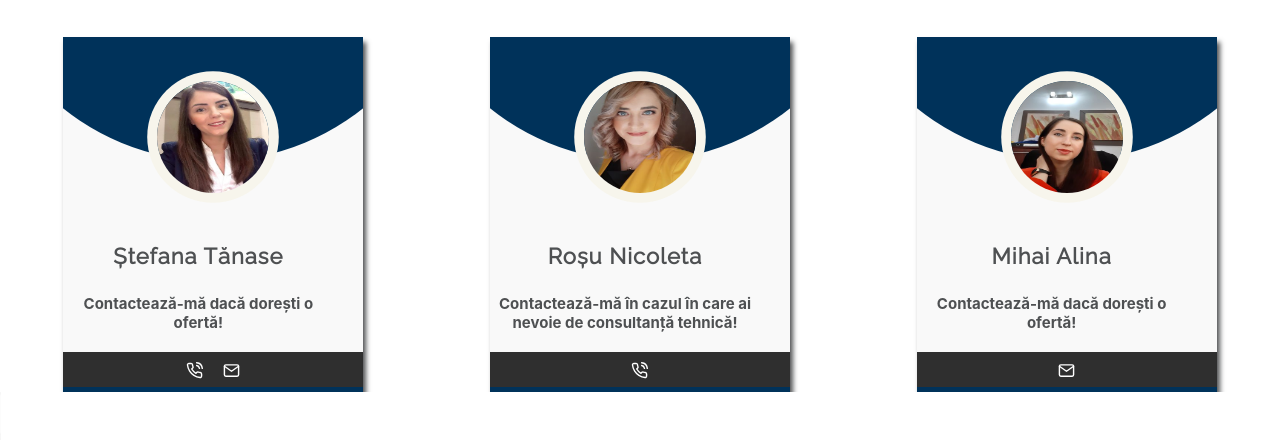
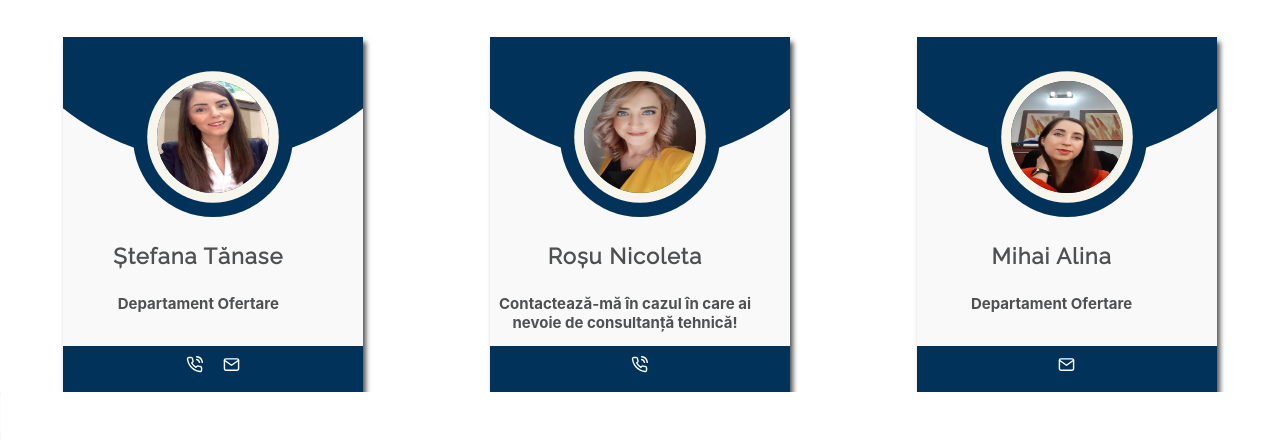
Before and after one commit to bmarcu13/work-management-website, a React (Create React App) app: page /contact in a window 1280 px wide. Shown: the part 830-1270 px from the top of the page. Built offline with nearby package versions, Linux system fonts and the light colour scheme.

Commit message:
small changes in styling, margins, team colors

```diff
--- a/src/Components/Footer/Footer.css
+++ b/src/Components/Footer/Footer.css
@@ -50,10 +50,6 @@
     text-align: center;
     font-size: 22px;
     position: relative;
-}
-.footer-left-container img {
-    width: 300px;
-    height: auto;
 }
 
 .footer-left-container p {
--- a/src/Screens/CarierePage/Cariere.css
+++ b/src/Screens/CarierePage/Cariere.css
@@ -50,6 +50,12 @@
     text-align: center;
 }
 @media (max-width: 800px) {
+    .team-beliefs .item-content{
+        display: flex;
+        flex-wrap: wrap;
+        padding: 0px 30px;
+        width: 95%;
+    }
     .team-beliefs {
         display: flex;
         flex-direction: column;
@@ -57,6 +63,11 @@
     .item-title {
         font-size: 2rem;
         width: 100%;
+        text-align: center;
+    }
+    .job-search h2{
+        margin-left: 10px;
+        margin-right: 10px;
         text-align: center;
     }
 }
@@ -77,6 +88,7 @@
 .job-card-wrapper{
     margin-top: 20px;
     margin-left: 20px;
+    margin-bottom: 10px;
     display: flex;
     /* align-items: center; */
     flex-direction: column;
--- a/src/Screens/ContactPage/ContactPage.css
+++ b/src/Screens/ContactPage/ContactPage.css
@@ -48,7 +48,7 @@
     box-shadow:3px 5px 5px #4e5052;
 }
 .our-team:hover{
-    border-bottom: 5px solid #2f2f2f;
+    border-bottom: 5px solid #00325a;
 }
 
 .our-team .pic{
@@ -74,14 +74,14 @@
 }
 .our-team:hover .pic:before{
 
-    background: #2f2f2f;
+    background: #00325a;
  }
 .our-team .pic:after {
     content: "";
     width: 100%;
     height: 100%;
     border-radius: 50%;
-    background: #ffffff00;
+    background: #00325a;
     position: absolute;
     top: 0;
     left: 0;
@@ -109,7 +109,7 @@
 .our-team .team-content{  width: 90%; display: flex; flex-direction: column;justify-content: center;}
 .our-team .name{
     font-size: 22px;
-    font-weight: 700;
+    font-weight: 900;
     color: #4e5052;
     letter-spacing: 1px;
     margin-bottom: 5px;
@@ -125,9 +125,9 @@
     width: 100%;
     padding: 0;
     margin: 0;
-    background: #2f2f2f;
+    background: #00325a;
     position: absolute;
-
+    bottom: 0;
     left: 0;
     transition: all 0.5s ease 0s;
 }
--- a/src/Screens/ContactPage/ContactPage.js
+++ b/src/Screens/ContactPage/ContactPage.js
@@ -127,7 +127,7 @@ export default function ContactPage() {
                         </div>
                         <div class="team-content">
                             <h3 className="name">Ștefana Tănase</h3>
-                            <h4 className="post">Contactează-mă dacă dorești o ofertă!</h4>
+                            <h4 className="post">Departament Ofertare</h4>
                             <span className="post"></span>
                         </div>
                         <ul className="social">
@@ -166,7 +166,7 @@ export default function ContactPage() {
                         </div>
                         <div className="team-content">
                             <h3 className="name">Mihai Alina</h3>
-                            <h4 className="post">Contactează-mă dacă dorești o ofertă!</h4>
+                            <h4 className="post">Departament Ofertare</h4>
                             <span className="post"></span>
                         </div>
                         <ul className="social">
```
